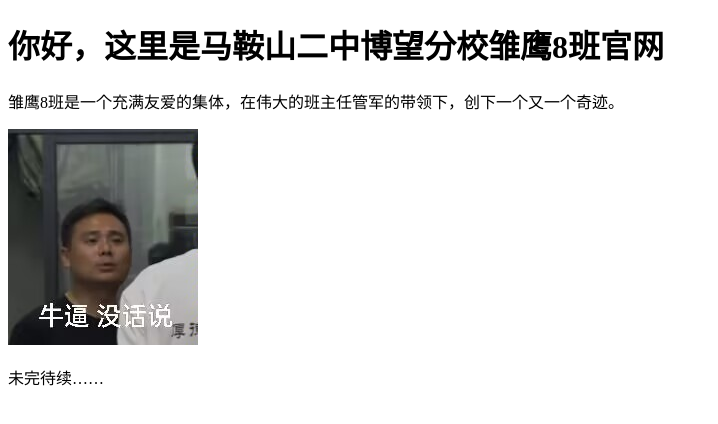
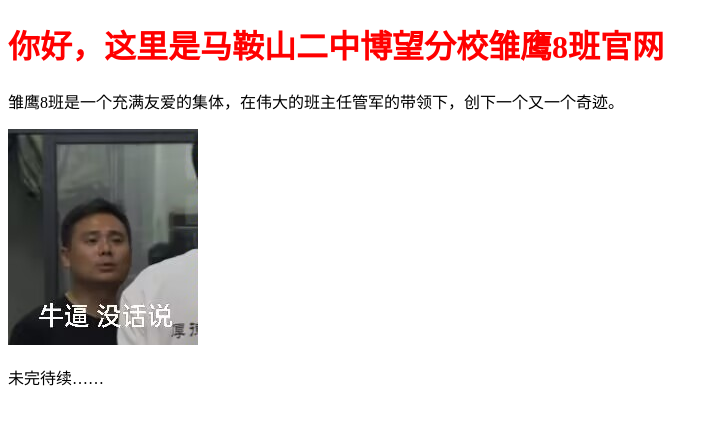
Before and after one commit to chuying8ban/chuying8ban.github.io, a plain HTML site: page index.html in a window 1280 px wide. Shown: the whole page, without its empty margins (0-718 px from the left). Drawn offline with Linux system fonts and the light colour scheme.

Commit message:
添加了标题的红色

```diff
--- a/index.html
+++ b/index.html
@@ -1,15 +1,22 @@
 <!DOCTYPE html>
 <html>
 <head>
-<meta charset="utf-8">
-<title>雏鹰8班官网</title>
+    <meta charset="utf-8">
+    <title> 雏鹰8班官网</title>
+
+    <style type="text/css">
+        h1 {
+            color: red
+        }
+    </style>
 </head>
+
 <body>
 
-<h1>你好，这里是马鞍山二中博望分校雏鹰8班官网</h1>
-<p>雏鹰8班是一个充满友爱的集体，在伟大的班主任管军的带领下，创下一个又一个奇迹。</p>
-<img src="/images/Guan.jpg" alt="管军帅照" />
-<p>未完待续……</p>
+    <h1 >你好，这里是马鞍山二中博望分校雏鹰8班官网</h1 >
+    <p > 雏鹰8班是一个充满友爱的集体，在伟大的班主任管军的带领下，创下一个又一个奇迹。</p >
+    <img src="/images/Guan.jpg" alt="管军帅照" / >
+    <p > 未完待续……</p >
 
-</body>
-</html>
+</body >
+</html >
```
